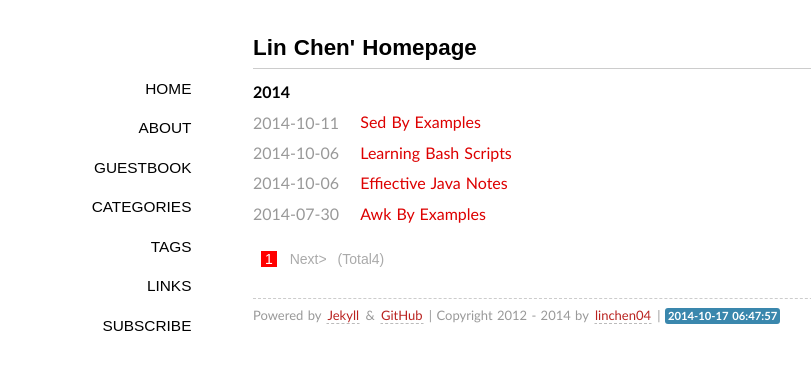
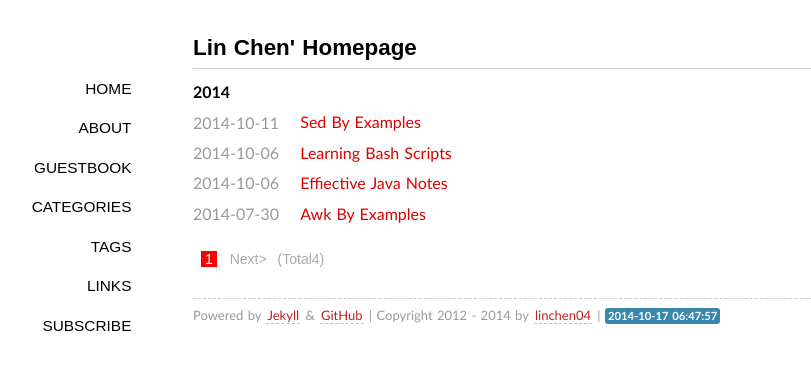
Before and after one commit to lchenn/linchen04.github.io, a Jekyll site: the page built from index.html, in a window 1280 px wide. Shown: the top 370 px of the page, without its empty margins (87-898 px from the left). Built offline with Jekyll 4.4.1, drawn with Linux system fonts in a browser that asks for light colours; some web fonts are replaced; Markdown is read by kramdown in place of the engine named in the settings; the list of posts is cut into pages by our own code.

Commit message:
Make block wider

```diff
--- a/media/css/style.css
+++ b/media/css/style.css
@@ -28,7 +28,7 @@
 blockquote{display:block;text-align:justify;border-left:4px solid #eeeeee;}
 blockquote{margin:1em 0em;padding-left:1.5em;}
 blockquote p{margin:0;padding:.5em 0;}
-#container{width:600px;margin:2em auto;display:block;padding:0 2em;}
+#container{width:720px;margin:2em auto;display:block;padding:0 2em;}
 .content{font-size:16px;line-height:24px;}
 .content h1{padding:.5em 0;}
 .content img{max-width:600px;display:block;margin:4px auto;-webkit-box-shadow:#999 1px 1px 4px;-moz-box-shadow:#999 1px 1px 4px;box-shadow:#999 1px 1px 4px;}
```
